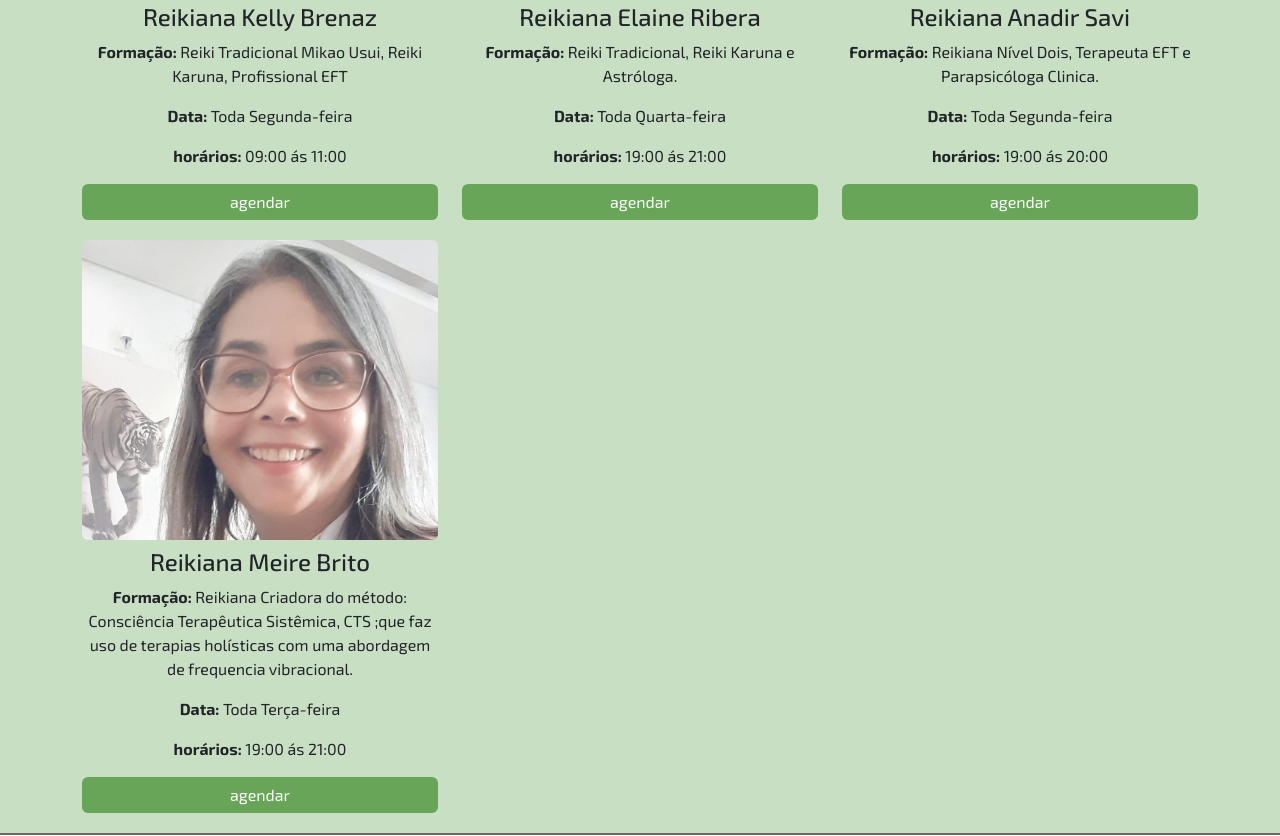
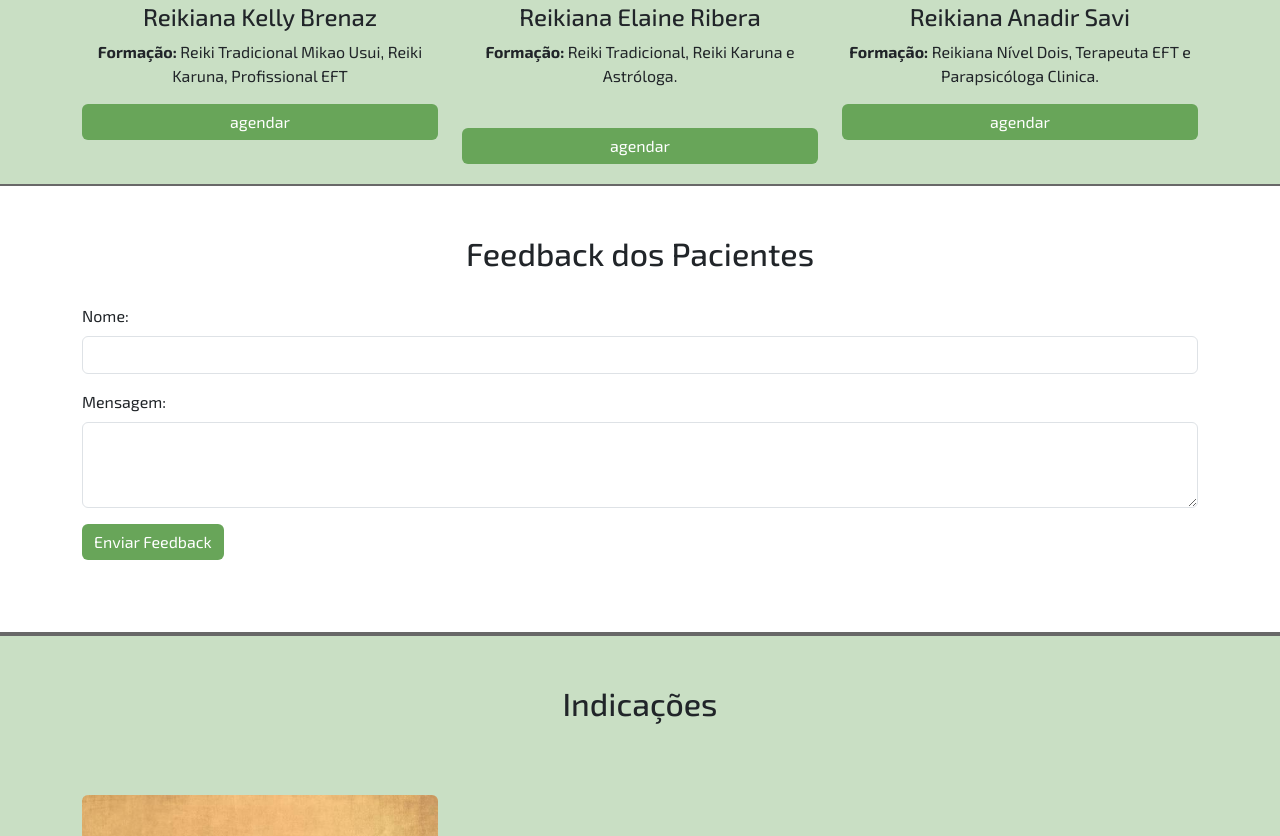
Before and after one commit to Moacyrpneto/proj_reiki, a plain HTML site: page index.html in a window 1280 px wide. Shown: the part 2182-3018 px from the top of the page. Drawn offline with nearby package versions, Linux system fonts and the light colour scheme.

Commit message:
retirando a meire

```diff
--- a/index.html
+++ b/index.html
@@ -112,7 +112,7 @@
                             </p>
                             <h3 class="section-title">Fundadora e Co Fundadoras</h3>
                             <p>
-                                O site Reiki Fraterno tem como criadora a terapeuta Kelly Brenaz e suas co fundadoras, as terapeutas Anadir Savi, Elaine Ribera e Meire Brito.
+                                O site Reiki Fraterno tem como criadora a terapeuta Kelly Brenaz e suas co fundadoras, as terapeutas Anadir Savi, Elaine Ribera.
                             </p>
                         </div>
                     </div>
@@ -171,12 +171,6 @@
                         <p class="text-center">
                             <strong>Formação: </strong>Reiki Tradicional Mikao Usui, Reiki Karuna, Profissional EFT
                         </p>
-                        <p class="text-center">
-                            <strong>Data: </strong>Toda Segunda-feira
-                        </p>
-                        <p class="text-center">
-                            <strong>horários: </strong>09:00 ás 11:00
-                        </p>
                         <a href="https://wa.me/5541999944759?text=Ol%C3%A1%2C%20Estou%20vindo%20do%20site%20Reiki%20Fraterno%20e%20escolhi%20voc%C3%AA%20para%20minha%20sess%C3%A3o!" class="btn btn-secondary btn-custom d-block mx-auto" style="margin-top: 10px; margin-bottom: 20px;" type="button" target="_blank">agendar</a>
                     </div>
                     <div class="col-md-4">
@@ -189,13 +183,7 @@
                         <p class="text-center">
                             <strong>Formação: </strong>Reiki Tradicional, Reiki Karuna e Astróloga.
                         </p>
-                        <p class="text-center">
-                            <strong>Data: </strong>Toda Quarta-feira
-                        </p>
-                        <p class="text-center">
-                            <strong>horários: </strong>19:00 ás 21:00
-                        </p>
-                        <a href="https://wa.me/5522988389552?text=Ol%C3%A1%2C%20Estou%20vindo%20do%20site%20Reiki%20Fraterno%20e%20escolhi%20voc%C3%AA%20para%20minha%20sess%C3%A3o!" class="btn btn-custom btn-secondary d-block mx-auto" style="margin-top: 10px; margin-bottom: 20px;" type="button" target="_blank">agendar</a>
+                        <a href="https://wa.me/5522988389552?text=Ol%C3%A1%2C%20Estou%20vindo%20do%20site%20Reiki%20Fraterno%20e%20escolhi%20voc%C3%AA%20para%20minha%20sess%C3%A3o!" class="btn btn-custom btn-secondary d-block mx-auto" style="margin-top: 40px; margin-bottom: 20px;" type="button" target="_blank">agendar</a>
                     </div>
                     <div class="col-md-4">
                         <div class="photo-box">
@@ -207,34 +195,7 @@
                         <p class="text-center">
                             <strong>Formação: </strong>Reikiana Nível Dois, Terapeuta EFT e Parapsicóloga Clinica.
                         </p>
-                        <p class="text-center">
-                            <strong>Data: </strong>Toda Segunda-feira
-                        </p>
-                        <p class="text-center">
-                            <strong>horários: </strong>19:00 ás 20:00
-                        </p>
                         <a href="https://wa.me/5548999433313?text=Ol%C3%A1%2C%20Estou%20vindo%20do%20site%20Reiki%20Fraterno%20e%20escolhi%20voc%C3%AA%20para%20minha%20sess%C3%A3o!" class="btn btn-custom btn-secondary d-block mx-auto" style="margin-top: 10px; margin-bottom: 20px;" type="button" target="_blank">agendar</a>
-                    </div>
-                    <div class="col-md-4">
-
-                        <div class="photo-box">
-                            <img src="./fotos/Meire.jpeg" class="reikiana-img d-block w-100 rounded mb-2" alt="">
-                        </div>
-                        <h3 class="section-title fs-4 text-center">
-                            Reikiana Meire Brito
-                        </h3>
-                        <p class="text-center">
-                            <strong>Formação: </strong>Reikiana
-                            Criadora do  método:
-                            Consciência Terapêutica Sistêmica, CTS ;que faz uso de terapias holísticas com uma abordagem de frequencia vibracional.
-                        </p>
-                        <p class="text-center">
-                            <strong>Data: </strong>Toda Terça-feira
-                        </p>
-                        <p class="text-center">
-                            <strong>horários: </strong>19:00 ás 21:00
-                        </p>
-                        <a href="https://wa.me/5547997880615?text=Ol%C3%A1%2C%20Estou%20vindo%20do%20site%20Reiki%20Fraterno%20e%20escolhi%20voc%C3%AA%20para%20minha%20sess%C3%A3o!" class="btn btn-custom btn-secondary d-block mx-auto" style="margin-top: 10px; margin-bottom: 20px;" type="button" target="_blank">agendar</a>
                     </div>
                 </div>
             </div>
```
